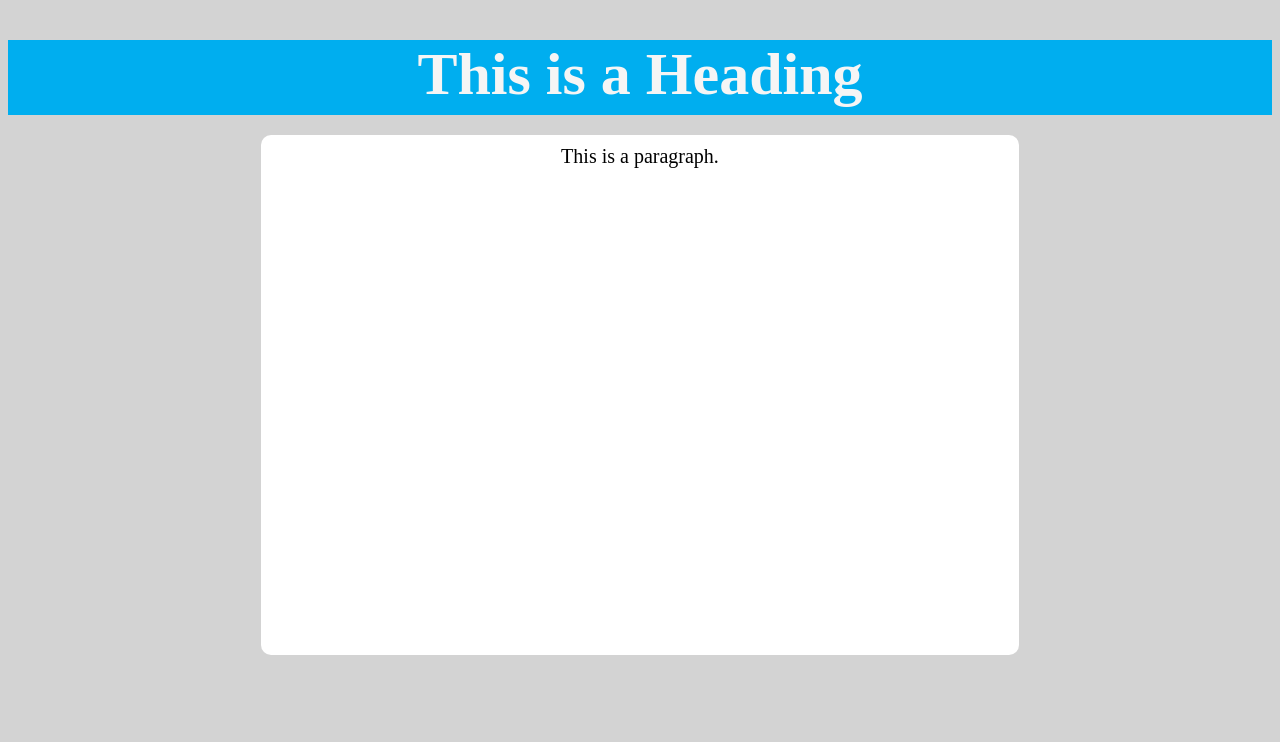
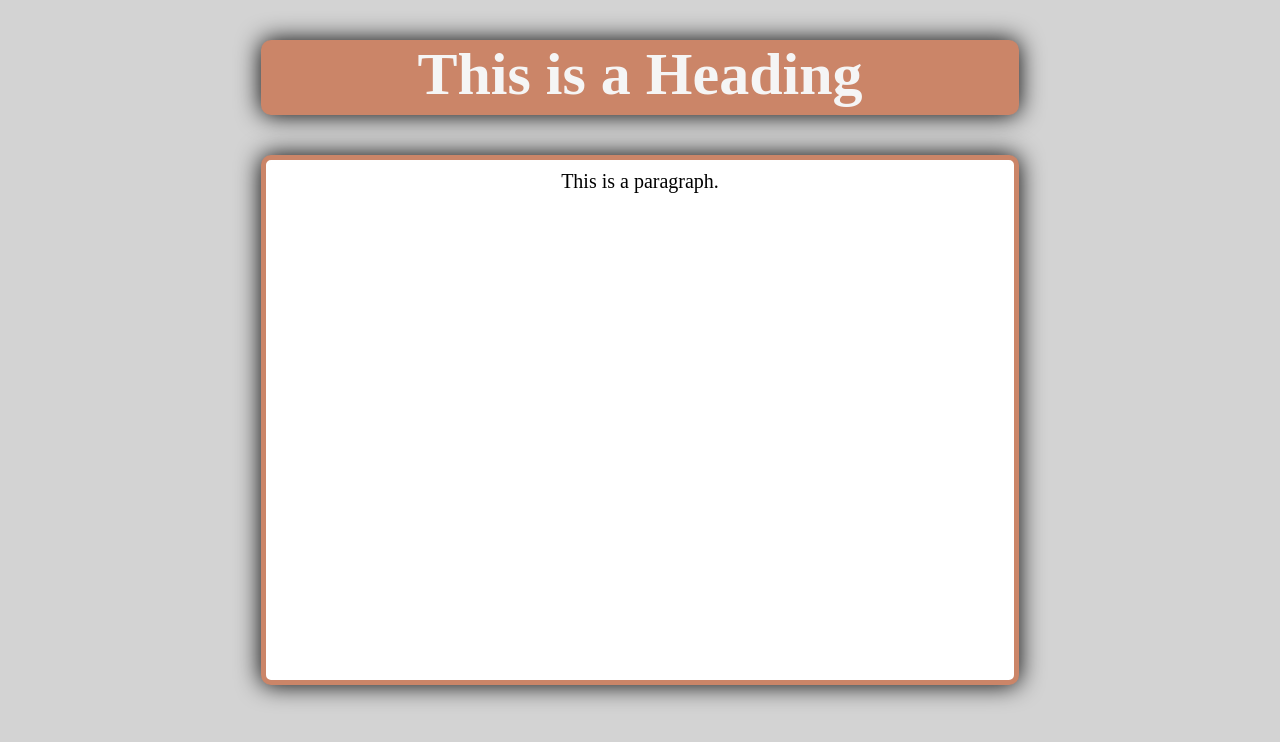
Before and after one commit to HeronickSK/entry-test, a PHP site: page / in a window 1280 px wide. Shown: the top 742 px of the page. Run offline with PHP 8.4, Linux system fonts and the light colour scheme.

Commit message:
box edits

```diff
--- a/index.css
+++ b/index.css
@@ -3,31 +3,46 @@ body {
 }
 
 h1 {
+    /* Spacing and size */
+    margin-left: 20%;
+    margin-right: 20%;
+    margin-top: 40px;
+    margin-bottom: 40px;
+    width: 60%;
+    height: 75px;
+
+    /* Box options */
+    background-color: #CB8568;
+    border-radius: 10px;
+    box-shadow: 0px 0px 25px black;
+
+    /* Text options */
     color: whitesmoke;
     font-size: 60px;
     text-align: center;
-    margin-top: 40px;
-    width: auto;
-    height: 75px;
-    margin-bottom: 20px;
-    box-shadow: black;
-    background-color: #00aeef;
 }
 
 .para {
-    margin-left: 20%;
-    margin-right: 20%;
+    /* Spacing and size */
     padding-right: 5%;
     padding-left: 5%;
     padding-top: 10px;
     padding-bottom: 10px;
-    width: 50%;
+    margin-left: 20%;
+    margin-right: 20%;
+    width: 50%-10px;
+
+    /* Box options */
+    box-shadow: 0px 0px 25px black;
+    border-color: #CB8568;
+    background-color: white;
+    border-style: solid;
+    border-radius: 10px;
+    border-width: 5px;
+
+    /* Text options */
     font-size: 20px;
     font-weight: 200;
     text-align: center;
-    background-color: white;
-    border-width: 10px;
-    border-radius: 10px;
-    border: #00aeef;
     height: 500px;
 }
```
